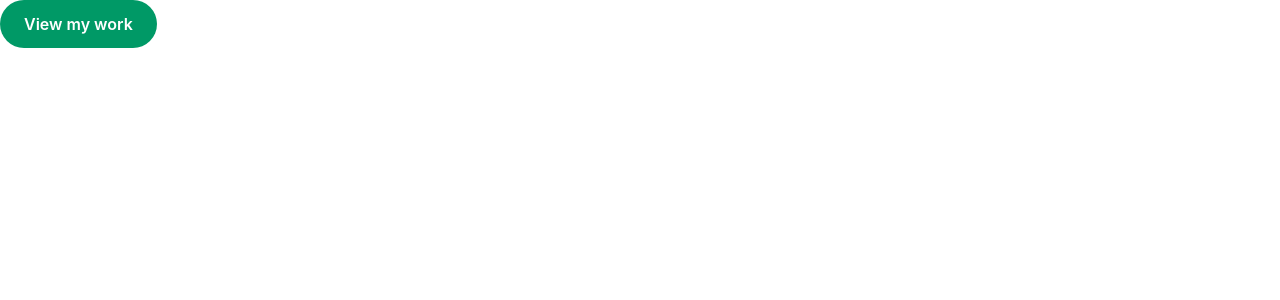
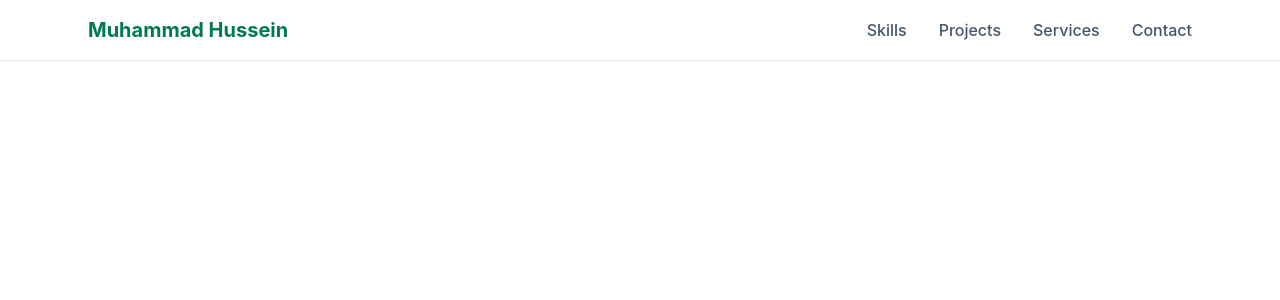
Before and after one commit to muhammad-hussein-ui/zihntech-landing-showcase, a React (Vite) app: page / in a window 1280 px wide. Shown: the top 300 px of the page. Built offline with nearby package versions, Linux system fonts and the light colour scheme.

Commit message:
Add Navbar component

```diff
--- a/src/App.jsx
+++ b/src/App.jsx
@@ -1,7 +1,11 @@
-import Button from "./components/Button";
+import Navbar from "./components/Navbar";
 
 function App() {
-  return <Button label="View my work" href="#projects" />;
+  return (
+    <>
+      <Navbar />
+    </>
+  );
 }
 
 export default App;
--- a/src/components/Navbar.jsx
+++ b/src/components/Navbar.jsx
@@ -2,13 +2,37 @@ function Navbar() {
   const brand = "Muhammad Hussein";
 
   return (
-    <header className="hidden md:flex gap-6">
-      {brand}
-      <nav>
-        <ul className="...">
-          {/* three or four <li> items, each with an <a href="#..."> */}
-        </ul>
-      </nav>
+    <header className="sticky top-0 z-10 border-b border-slate-200 bg-white">
+      <div className="mx-auto flex max-w-6xl items-center justify-between px-6 py-4">
+        <a href="#top" className="text-xl font-bold text-emerald-700">
+          {brand}
+        </a>
+        <nav>
+          {/* hidden on phones, a row from 768px up (md:) */}
+          <ul className="hidden gap-8 font-medium text-slate-600 md:flex">
+            <li>
+              <a href="#skills" className="hover:text-emerald-600">
+                Skills
+              </a>
+            </li>
+            <li>
+              <a href="#projects" className="hover:text-emerald-600">
+                Projects
+              </a>
+            </li>
+            <li>
+              <a href="#services" className="hover:text-emerald-600">
+                Services
+              </a>
+            </li>
+            <li>
+              <a href="#contact" className="hover:text-emerald-600">
+                Contact
+              </a>
+            </li>
+          </ul>
+        </nav>
+      </div>
     </header>
   );
 }
```
